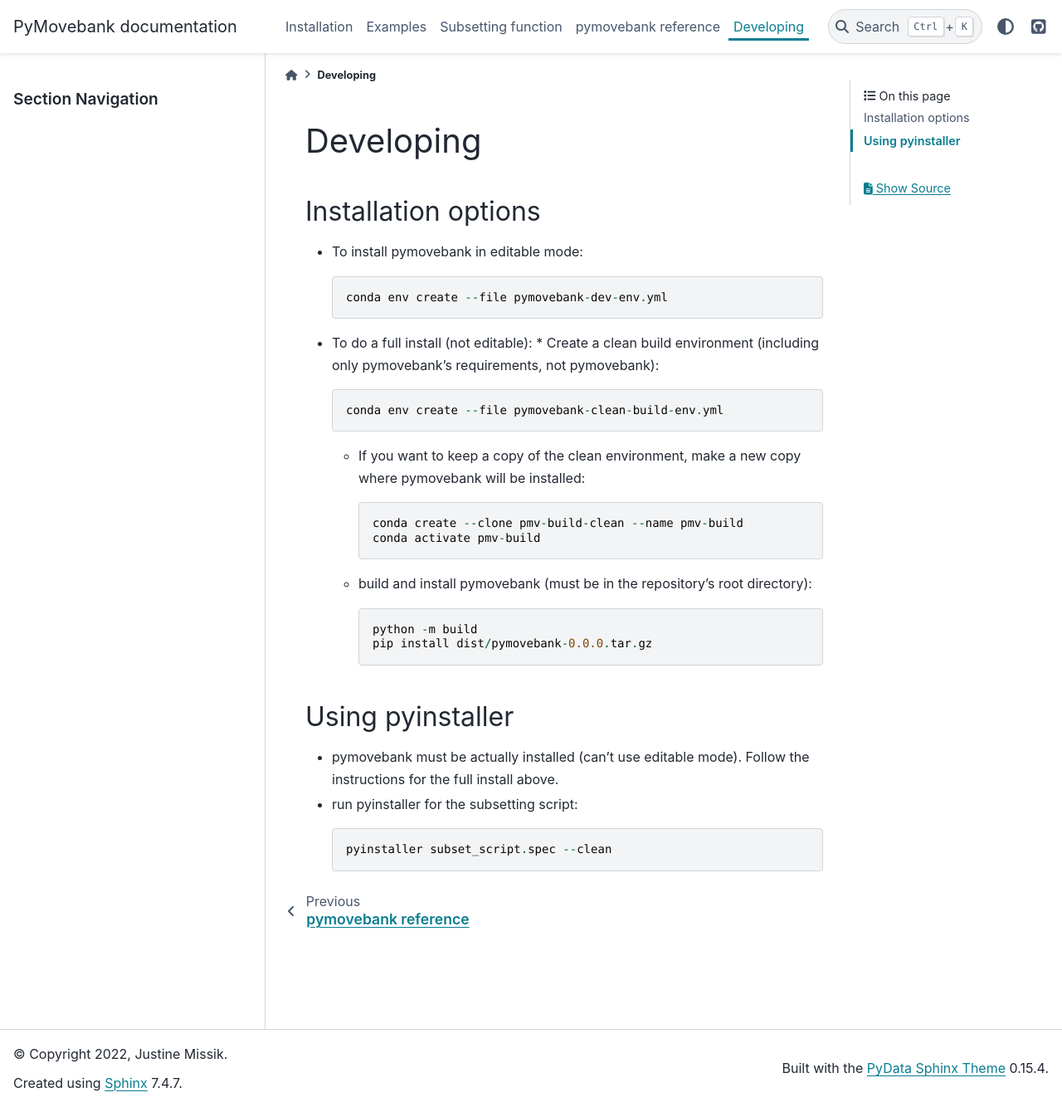
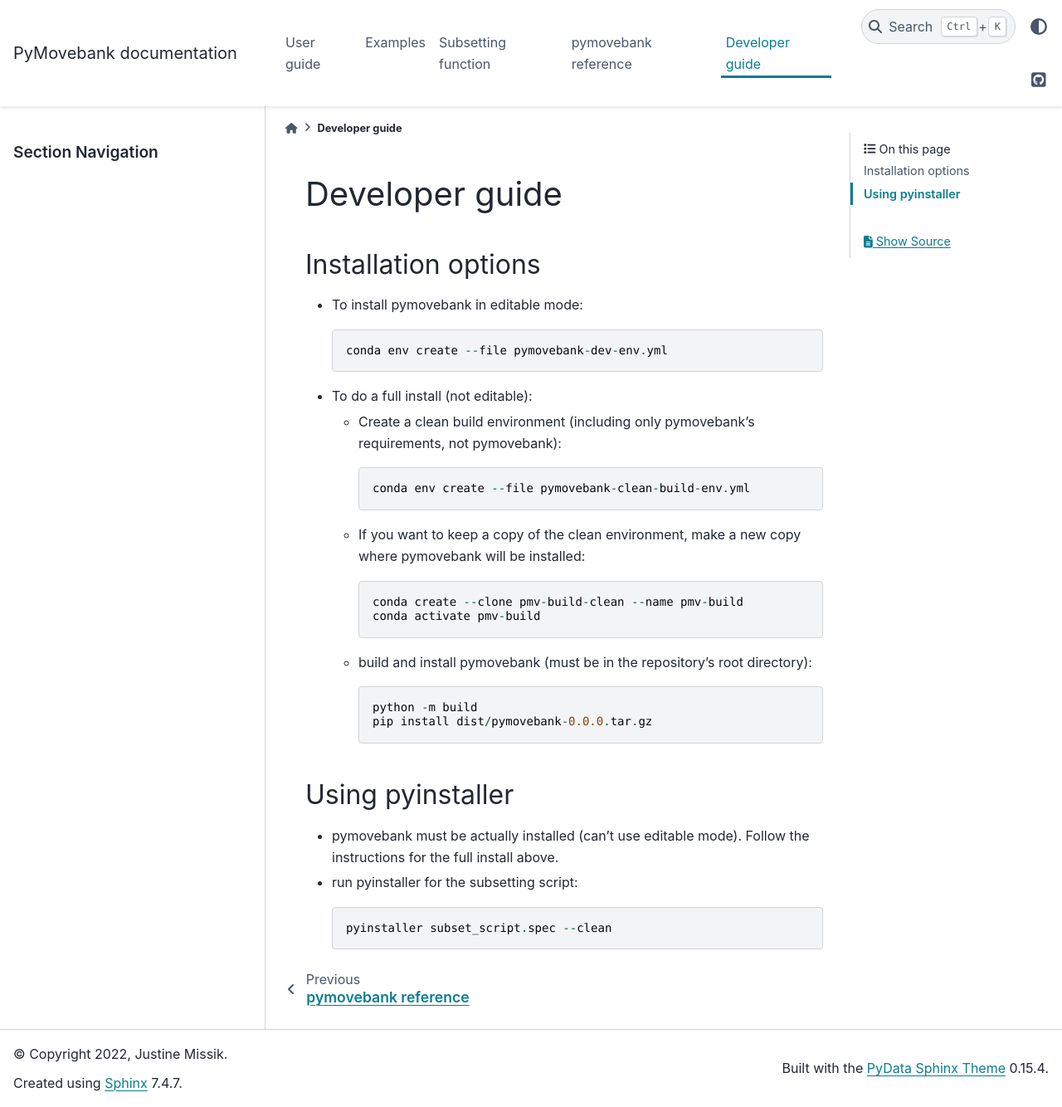
Before and after one commit to jemissik/ecodata, a Sphinx documentation site: the page built from docs/developing.rst, in a window 1280 px wide and 1334 px high. Shown: the whole window at 83% size. Built offline with Sphinx 7.4.7 and the PyData theme 0.15.4, drawn with Linux system fonts in a browser that asks for light colours.

Commit message:
add user guide section to docs

```diff
--- a/docs/developing.rst
+++ b/docs/developing.rst
@@ -1,5 +1,5 @@
-Developing
-==========
+Developer guide
+===============
 
 Installation options
 --------------------
@@ -8,6 +8,7 @@
         conda env create --file pymovebank-dev-env.yml
 
 * To do a full install (not editable):
+
   * Create a clean build environment (including only pymovebank's requirements, not pymovebank)::
 
         conda env create --file pymovebank-clean-build-env.yml
--- /dev/null
+++ b/docs/user_guide/index.rst
@@ -0,0 +1,9 @@
+##########
+User guide
+##########
+
+.. toctree::
+    :maxdepth: 2
+
+    getting_started
+    features
```
Also changed, not shown: docs/user_guide/features.rst (added, +18 -0 lines), docs/index.ipynb, docs/user_guide/getting_started.md (renamed from docs/getting_started.md), 1 other file.
